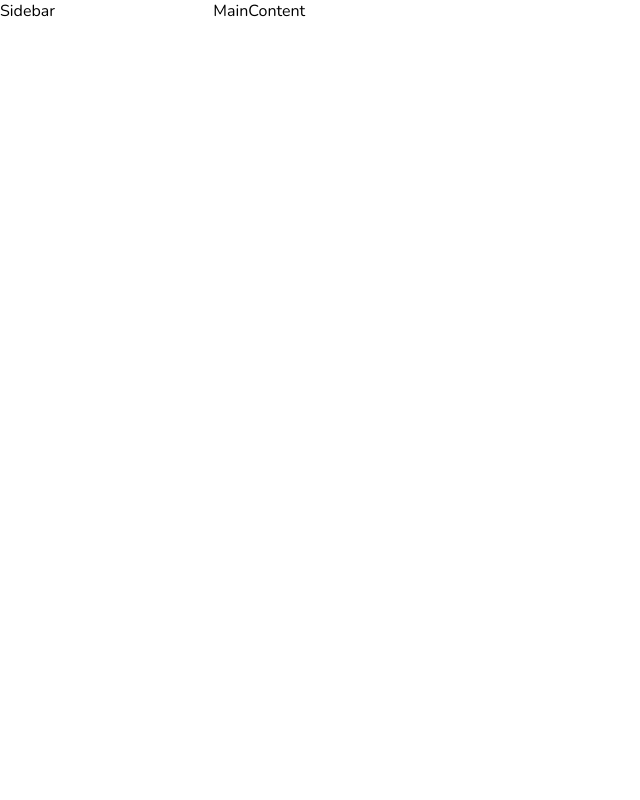
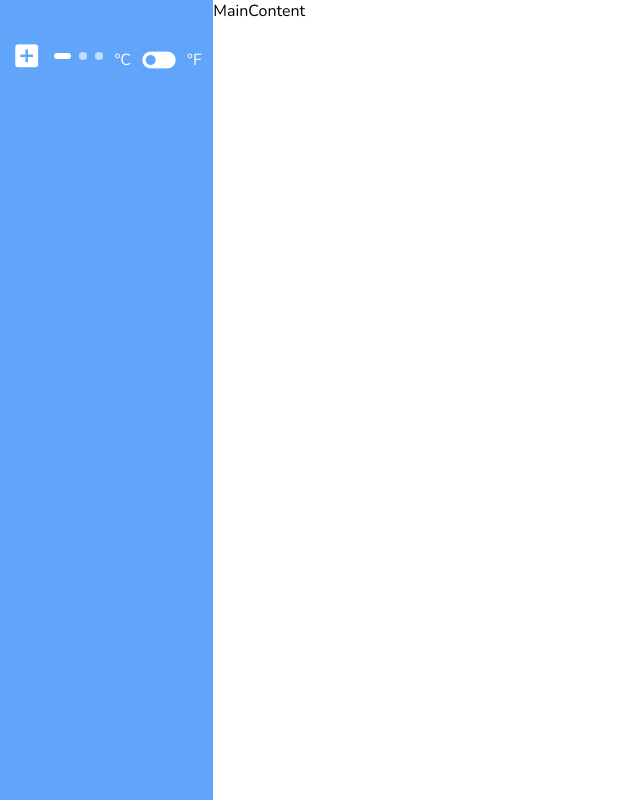
Before and after one commit to Jayanth-Parthsarathy/Weather-Static, a React (Vite) app: page / in a window 1280 px wide. Shown: the whole page, without its empty margins (0-640 px from the left). Built offline with nearby package versions, Linux system fonts and the light colour scheme.

Commit message:
Add sidebar header

```diff
--- a/src/components/Sidebar.jsx
+++ b/src/components/Sidebar.jsx
@@ -1,7 +1,9 @@
+import "../styles/Sidebar.css"
+import SidebarHeader from "./SidebarHeader"
 const Sidebar = () => {
   return (
     <div className='sidebar'>
-      Sidebar
+      <SidebarHeader />
     </div>
   )
 }
--- /dev/null
+++ b/src/components/SidebarHeader.jsx
@@ -0,0 +1,26 @@
+import '../styles/SidebarHeader.css'
+import { useState } from 'react'
+const SidebarHeader = () => {
+  const [toggle, setToggle] = useState(false)
+  return (
+    <div className='sidebar-header'>
+      <span className='material-icons add_box-icon'>add_box</span>
+      <div className='blob-container'>
+        <input disabled className='big-blob' type='text' />
+        <div className='blob'></div>
+        <div className='blob'></div>
+      </div>
+      <div className='toggle-container' onClick={() => setToggle(!toggle)}>
+        <span className='toggle-temp'> °C</span>
+        {toggle ? (
+          <span className='material-icons toggle_on'>toggle_on</span>
+        ) : (
+          <span className='material-icons toggle_off'>toggle_off</span>
+        )}
+        <span className='toggle-temp'> °F</span>
+      </div>
+    </div>
+  )
+}
+
+export default SidebarHeader
--- a/src/styles/App.css
+++ b/src/styles/App.css
@@ -13,11 +13,12 @@
   margin: 0;
 }
 
-.sidebar{
+.sidebar {
   flex: 1;
   max-width: 16.666%;
+  background-color: #60a5fa;
 }
 
 .main-content {
-  flex:1;
+  flex: 1;
 }
--- /dev/null
+++ b/src/styles/SidebarHeader.css
@@ -0,0 +1,48 @@
+.sidebar-header {
+  display: flex;
+  align-items: center;
+  justify-content: space-evenly;
+  margin-top: 2em;
+}
+.add_box-icon {
+  color: rgba(255, 255, 255, 1);
+  border-radius: 25rem;
+  font-size: 1.9em;
+}
+
+.toggle_on,
+.toggle_off {
+  color: rgba(255, 255, 255, 1);
+  margin-top: 0.2em;
+  font-size: 2.5em;
+}
+.blob {
+  background-color: #bfdbfe;
+  width: 0.5em;
+  height: 0.5em;
+  border-radius: 100%;
+}
+.big-blob {
+  background-color: white;
+  width: 1.3em;
+  height: 0.5em;
+  border-radius: 1em;
+  outline: none;
+  border: none;
+}
+.blob-container {
+  display: flex;
+  gap: 0.5em;
+  align-items: center;
+}
+.toggle-container {
+  display: flex;
+  align-items: center;
+  justify-content: space-evenly;
+  gap: 0.5em;
+}
+
+.toggle-temp{
+  margin-top: 0.5em;
+  color: white;
+}
```
Also changed, not shown: src/styles/MainContent.css (added), src/styles/Sidebar.css (added).
